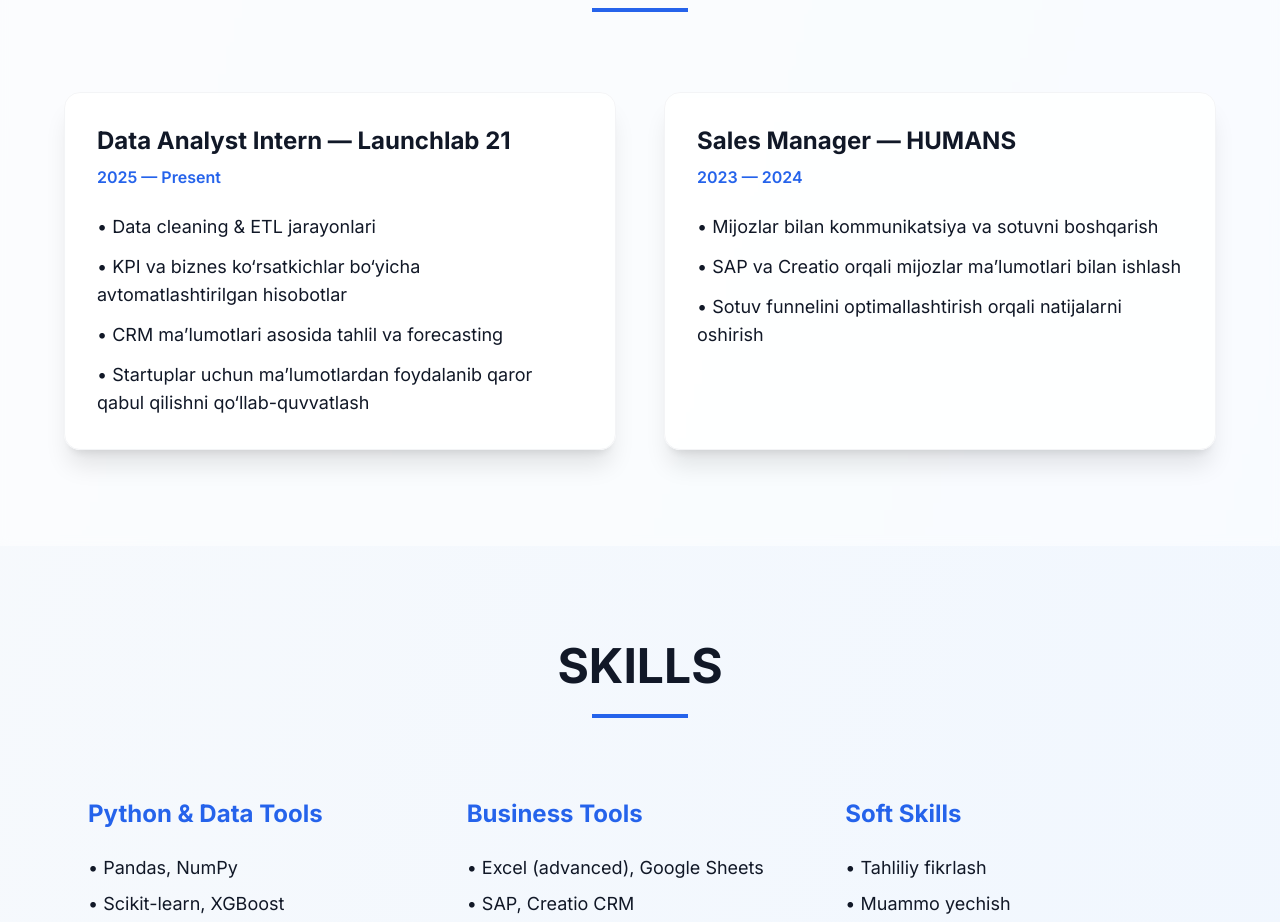
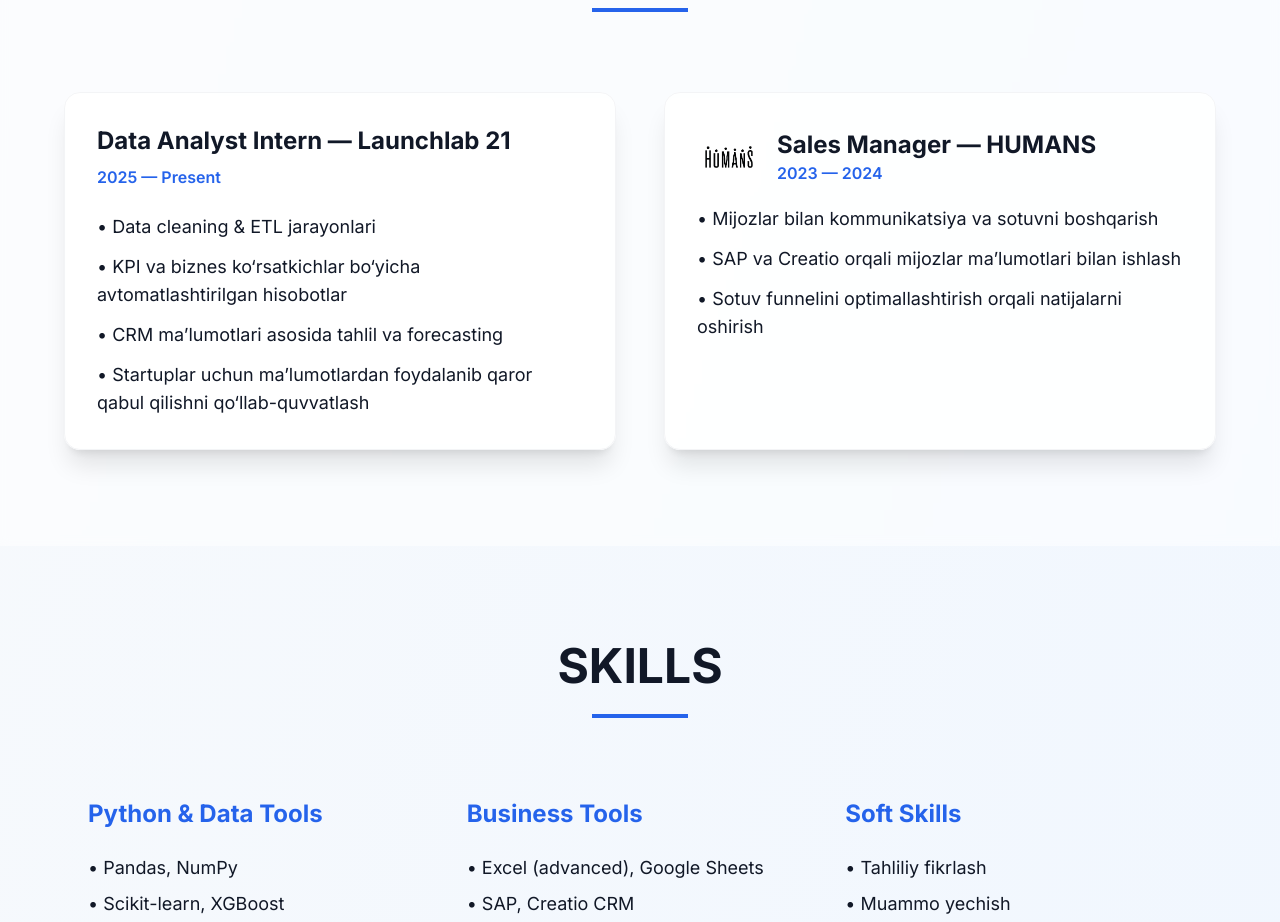
Before and after one commit to Hazratqul21/my_portfolio_web, a React (Vite) app: page / in a window 1280 px wide. Shown: the part 1360-2282 px from the top of the page. Built offline with nearby package versions, Linux system fonts and the light colour scheme.

Commit message:
Add Humans logo to Experience section

```diff
--- a/src/App.jsx
+++ b/src/App.jsx
@@ -2,6 +2,7 @@ import { useState, useEffect } from 'react'
 import profileImage from './assets/profile.jpg'
 import turinLogo from './assets/turin_logo.png'
 import school21Logo from './assets/school21_logo.png'
+import humansLogo from './assets/humans_logo.png'
 
 function App() {
   const [activeSection, setActiveSection] = useState('home')
@@ -112,8 +113,13 @@ function App() {
               </ul>
             </div>
             <div className="bg-white/70 backdrop-blur-sm p-8 rounded-2xl shadow-xl border border-gray-100 hover:shadow-2xl transition-all">
-              <h3 className="text-2xl font-bold text-gray-900 mb-2">Sales Manager — HUMANS</h3>
-              <p className="text-primary-600 font-semibold mb-6">2023 — 2024</p>
+              <div className="flex items-center gap-4 mb-4">
+                <img src={humansLogo} alt="Humans" className="w-16 h-16 object-contain rounded-lg" />
+                <div>
+                  <h3 className="text-2xl font-bold text-gray-900">Sales Manager — HUMANS</h3>
+                  <p className="text-primary-600 font-semibold">2023 — 2024</p>
+                </div>
+              </div>
               <ul className="space-y-3 text-lg">
                 <li>• Mijozlar bilan kommunikatsiya va sotuvni boshqarish</li>
                 <li>• SAP va Creatio orqali mijozlar ma’lumotlari bilan ishlash</li>
```
Also changed, not shown: src/assets/humans_logo.png (added).
